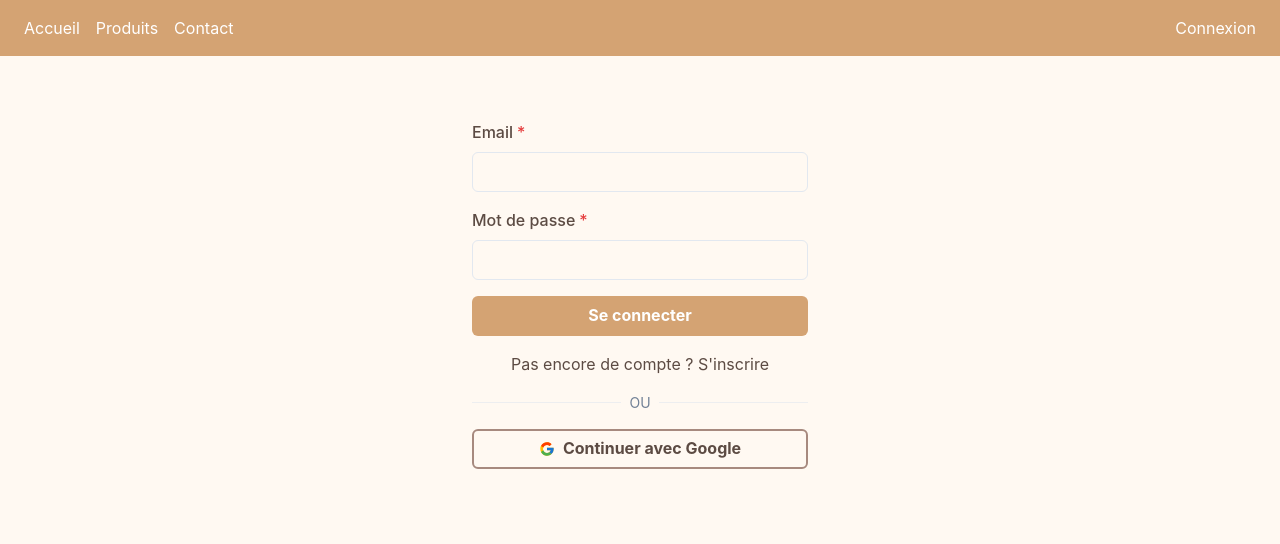
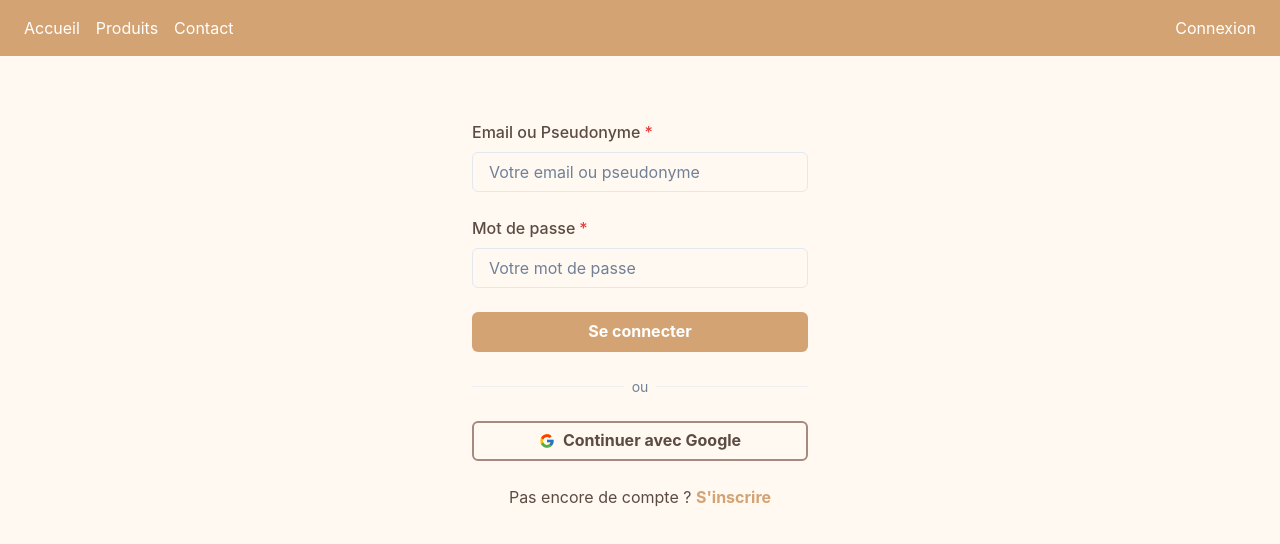
Before and after one commit to asawaaah/recettes, a React (Create React App) app: page /auth in a window 1280 px wide. Shown: the top 544 px of the page. Built offline with nearby package versions, Linux system fonts and the light colour scheme.

Commit message:
feat: enhance authentication with username support and profile management

```diff
--- a/src/components/auth/AuthForm.js
+++ b/src/components/auth/AuthForm.js
@@ -19,7 +19,7 @@ import { supabase } from '../../config/supabaseClient';
 import { useNavigate } from 'react-router-dom';
 
 const AuthForm = () => {
-  const [email, setEmail] = useState('');
+  const [identifier, setIdentifier] = useState(''); // email ou username
   const [password, setPassword] = useState('');
   const [loading, setLoading] = useState(false);
   const [error, setError] = useState(null);
@@ -33,10 +33,48 @@ const AuthForm = () => {
     setLoading(true);
 
     try {
-      const { data, error } = isLogin
-        ? await supabase.auth.signInWithPassword({ email, password })
-        : await supabase.auth.signUp({
-            email,
+      if (isLogin) {
+        // Si c'est un email, on l'utilise directement
+        if (identifier.includes('@')) {
+          const { data, error } = await supabase.auth.signInWithPassword({
+            email: identifier,
+            password
+          });
+          if (error) throw error;
+        } else {
+          // Si c'est un pseudonyme, on cherche l'email correspondant
+          const { data, error } = await supabase
+            .rpc('get_email_by_username', { username_param: identifier });
+
+          if (error || !data) {
+            throw new Error("Pseudonyme non trouvé");
+          }
+
+          // Connexion avec l'email récupéré
+          const { data: authData, error: authError } = await supabase.auth.signInWithPassword({
+            email: data,
+            password
+          });
+
+          if (authError) throw authError;
+        }
+
+        toast({
+          title: "Connexion réussie!",
+          description: "Bienvenue!",
+          status: "success",
+          duration: 5000,
+        });
+
+        navigate('/profile');
+      } else {
+        // Pour l'inscription, on utilise toujours l'email
+        if (!identifier.includes('@')) {
+          throw new Error("Veuillez utiliser une adresse email valide pour l'inscription");
+        }
+
+        const { data, error } = await supabase.auth.signUp({
+          email: identifier,
           password,
           options: {
             emailRedirectTo: `${window.location.origin}/auth/callback`
@@ -45,7 +83,7 @@ const AuthForm = () => {
 
         if (error) throw error;
 
-      if (!isLogin && data.user?.identities?.length === 0) {
+        if (data.user?.identities?.length === 0) {
           toast({
             title: "Email déjà utilisé",
             description: "Cet email est déjà associé à un compte.",
@@ -56,17 +94,21 @@ const AuthForm = () => {
         }
 
         toast({
-        title: isLogin ? "Connexion réussie!" : "Vérifiez votre email!",
-        description: isLogin ? "Bienvenue!" : "Un lien de confirmation vous a été envoyé.",
+          title: "Vérifiez votre email!",
+          description: "Un lien de confirmation vous a été envoyé.",
           status: "success",
           duration: 5000,
         });
-
-      if (isLogin) {
-        navigate('/profile');
       }
     } catch (error) {
+      console.error('Auth error:', error);
       setError(error.message);
+      toast({
+        title: "Erreur",
+        description: error.message,
+        status: "error",
+        duration: 5000,
+      });
     } finally {
       setLoading(false);
     }
@@ -74,7 +116,6 @@ const AuthForm = () => {
 
   const handleGoogleAuth = async () => {
     try {
-      console.log('Starting Google auth...');
       const { data, error } = await supabase.auth.signInWithOAuth({
         provider: 'google',
         options: {
@@ -82,16 +123,8 @@ const AuthForm = () => {
         }
       });
 
-      console.log('Auth response:', { data, error });
-
-      if (error) {
-        console.error('Google auth error:', error);
-        throw error;
-      }
-
-      console.log('Google auth success:', data);
+      if (error) throw error;
     } catch (error) {
-      console.error('Auth error:', error);
       toast({
         title: "Erreur d'authentification",
         description: error.message,
@@ -103,7 +136,7 @@ const AuthForm = () => {
 
   return (
     <Box p={8} maxW="400px" mx="auto">
-      <VStack spacing={4} as="form" onSubmit={handleEmailAuth}>
+      <VStack spacing={6} as="form" onSubmit={handleEmailAuth}>
         {error && (
           <Alert status="error">
             <AlertIcon />
@@ -112,11 +145,12 @@ const AuthForm = () => {
         )}
 
         <FormControl isRequired>
-          <FormLabel>Email</FormLabel>
+          <FormLabel>{isLogin ? "Email ou Pseudonyme" : "Email"}</FormLabel>
           <Input
-            type="email"
-            value={email}
-            onChange={(e) => setEmail(e.target.value)}
+            type={isLogin ? "text" : "email"}
+            value={identifier}
+            onChange={(e) => setIdentifier(e.target.value)}
+            placeholder={isLogin ? "Votre email ou pseudonyme" : "Votre email"}
           />
         </FormControl>
 
@@ -126,6 +160,7 @@ const AuthForm = () => {
             type="password"
             value={password}
             onChange={(e) => setPassword(e.target.value)}
+            placeholder="Votre mot de passe"
           />
         </FormControl>
 
@@ -139,13 +174,11 @@ const AuthForm = () => {
           {isLogin ? "Se connecter" : "S'inscrire"}
         </Button>
 
-        <Text cursor="pointer" onClick={() => setIsLogin(!isLogin)}>
-          {isLogin ? "Pas encore de compte ? S'inscrire" : "Déjà un compte ? Se connecter"}
-        </Text>
-
         <HStack w="full">
           <Divider />
-          <Text fontSize="sm" color="gray.500">OU</Text>
+          <Text fontSize="sm" whiteSpace="nowrap" color="gray.500">
+            ou
+          </Text>
           <Divider />
         </HStack>
 
@@ -154,10 +187,20 @@ const AuthForm = () => {
           variant="outline"
           leftIcon={<Icon as={FcGoogle} />}
           onClick={handleGoogleAuth}
-          isDisabled={loading}
         >
           Continuer avec Google
         </Button>
+
+        <Text>
+          {isLogin ? "Pas encore de compte ?" : "Déjà un compte ?"}{" "}
+          <Button
+            variant="link"
+            color="brand.primary"
+            onClick={() => setIsLogin(!isLogin)}
+          >
+            {isLogin ? "S'inscrire" : "Se connecter"}
+          </Button>
+        </Text>
       </VStack>
     </Box>
   );
--- a/src/pages/Profile.js
+++ b/src/pages/Profile.js
@@ -1,5 +1,16 @@
-import React from 'react';
-import { Box, VStack, Heading, Text, Button, useToast } from '@chakra-ui/react';
+import React, { useState, useEffect } from 'react';
+import {
+  Box,
+  VStack,
+  Heading,
+  Text,
+  Button,
+  useToast,
+  Input,
+  FormControl,
+  FormLabel,
+  FormHelperText
+} from '@chakra-ui/react';
 import { useAuth } from '../context/AuthContext';
 import { supabase } from '../config/supabaseClient';
 import { useNavigate } from 'react-router-dom';
@@ -8,6 +19,96 @@ const Profile = () => {
   const { user } = useAuth();
   const toast = useToast();
   const navigate = useNavigate();
+  const [username, setUsername] = useState('');
+  const [loading, setLoading] = useState(false);
+  const [hasUsername, setHasUsername] = useState(false);
+
+  // Charger le pseudonyme existant
+  useEffect(() => {
+    const loadUsername = async () => {
+      try {
+        const { data, error } = await supabase
+          .from('profiles')
+          .select('username')
+          .eq('id', user.id)
+          .single();
+
+        if (error) throw error;
+
+        if (data?.username) {
+          setUsername(data.username);
+          setHasUsername(true);
+        }
+      } catch (error) {
+        console.error('Erreur lors du chargement du pseudonyme:', error);
+      }
+    };
+
+    if (user) {
+      loadUsername();
+    }
+  }, [user]);
+
+  const handleUpdateUsername = async () => {
+    if (!username.trim()) {
+      toast({
+        title: "Erreur",
+        description: "Le pseudonyme ne peut pas être vide",
+        status: "error",
+        duration: 3000,
+      });
+      return;
+    }
+
+    setLoading(true);
+    try {
+      // Vérifier si le pseudonyme est déjà pris
+      const { data: existingUser } = await supabase
+        .from('profiles')
+        .select('username')
+        .eq('username', username.trim())
+        .neq('id', user.id)
+        .single();
+
+      if (existingUser) {
+        toast({
+          title: "Erreur",
+          description: "Ce pseudonyme est déjà pris",
+          status: "error",
+          duration: 3000,
+        });
+        return;
+      }
+
+      // Mettre à jour le pseudonyme
+      const { error } = await supabase
+        .from('profiles')
+        .upsert({
+          id: user.id,
+          username: username.trim(),
+          updated_at: new Date()
+        });
+
+      if (error) throw error;
+
+      setHasUsername(true);
+      toast({
+        title: "Succès",
+        description: "Votre pseudonyme a été mis à jour",
+        status: "success",
+        duration: 3000,
+      });
+    } catch (error) {
+      toast({
+        title: "Erreur",
+        description: error.message,
+        status: "error",
+        duration: 3000,
+      });
+    } finally {
+      setLoading(false);
+    }
+  };
 
   const handleSignOut = async () => {
     try {
@@ -40,9 +141,37 @@ const Profile = () => {
             <Text>
               <strong>Email:</strong> {user?.email}
             </Text>
-            <Text>
-              <strong>ID:</strong> {user?.id}
-            </Text>
+
+            <FormControl>
+              <FormLabel color="brand.text">Pseudonyme</FormLabel>
+              <Input
+                value={username}
+                onChange={(e) => setUsername(e.target.value)}
+                placeholder="Choisissez un pseudonyme"
+                isDisabled={hasUsername}
+                bg="white"
+                borderColor="brand.secondary"
+                _hover={{ borderColor: 'brand.primary' }}
+              />
+              {!hasUsername && (
+                <FormHelperText>
+                  Choisissez un pseudonyme unique. Cette action ne pourra pas être modifiée.
+                </FormHelperText>
+              )}
+            </FormControl>
+
+            {!hasUsername && (
+              <Button
+                onClick={handleUpdateUsername}
+                isLoading={loading}
+                bg="brand.primary"
+                color="white"
+                _hover={{ bg: 'brand.accent' }}
+              >
+                Enregistrer le pseudonyme
+              </Button>
+            )}
+
             <Text>
               <strong>Dernière connexion:</strong>{' '}
               {new Date(user?.last_sign_in_at).toLocaleString()}
```
Lines whose indentation alone changed are shown as unchanged.
